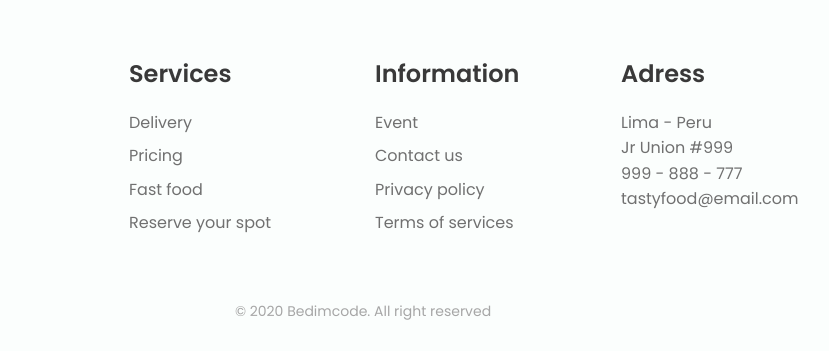
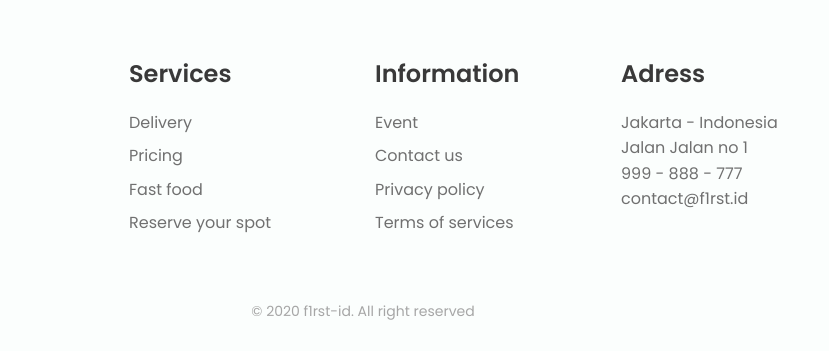
Before and after one commit to meohosting/resto, a plain HTML site: page index.html in a window 1280 px wide. Shown: the part 3410-3761 px from the top of the page, 277-1106 px from the left. Drawn offline with nearby package versions, Linux system fonts and the light colour scheme.

Commit message:
Update index.html

```diff
--- a/index.html
+++ b/index.html
@@ -458,15 +458,15 @@
                 <div class="footer__content">
                     <h3 class="footer__title">Adress</h3>
                     <ul>
-                        <li>Lima - Peru</li>
-                        <li>Jr Union #999</li>
+                        <li>Jakarta - Indonesia</li>
+                        <li>Jalan Jalan no 1</li>
                         <li>999 - 888 - 777</li>
-                        <li>tastyfood@email.com</li>
+                        <li>contact@f1rst.id</li>
                     </ul>
                 </div>
             </div>
 
-            <p class="footer__copy">&#169; 2020 Bedimcode. All right reserved</p>
+            <p class="footer__copy">&#169; 2020 f1rst-id. All right reserved</p>
         </footer>
 
         <!--========== SCROLL REVEAL ==========-->
```
